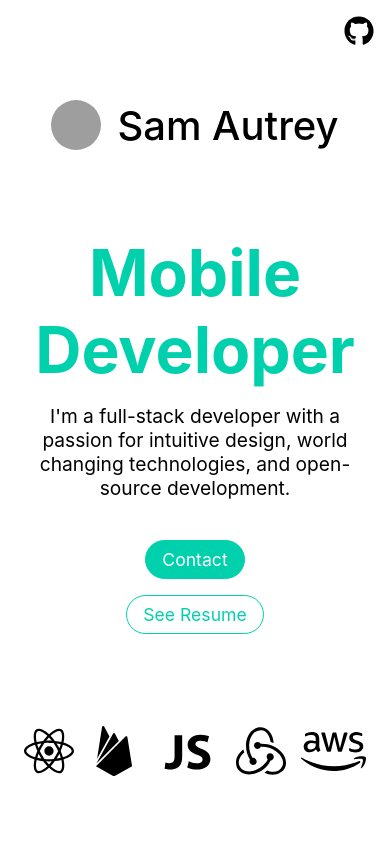
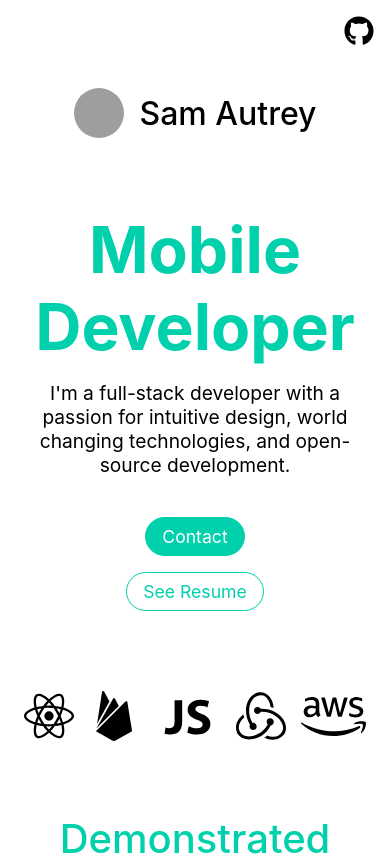
Before and after one commit to swushi/portfolio, a React (Create React App) app: page / in a window 390 px wide. Shown: the top 856 px of the page. Built offline with nearby package versions, Linux system fonts and the light colour scheme; grey boxes are pictures that could not be loaded.

Commit message:
added icon mount animations

```diff
--- a/src/App.css
+++ b/src/App.css
@@ -12,7 +12,6 @@
 }
 
 .welcome {
-  flex: 1;
   height: 100vh;
   flex-direction: column;
   display: flex;
@@ -78,6 +77,17 @@ a:active {
   display: flex;
   justify-content: space-around;
   align-items: center;
+}
+
+.skill {
+  transition: all 0.2s linear;
+  transform: translateX(-20px);
+  opacity: 0;
+}
+
+.skill.showing {
+  opacity: 1;
+  transform: translateX(0px);
 }
 
 .welcome-buttons-wrapper {
@@ -169,6 +179,12 @@ section>.title {
   .aside {
     flex: 0;
   }
+  .welcome {
+    height: 80%;
+  }
+  .name {
+    font-size: 2.0rem;
+  }
   .welcome-buttons-wrapper {
     flex-direction: column;
     align-items: center;
--- a/src/App.js
+++ b/src/App.js
@@ -3,8 +3,24 @@ import "./App.css";
 import { FaGithub } from "react-icons/fa";
 import { SiFirebase, SiReact, SiRedux, SiAmazonaws } from "react-icons/si";
 import { DiJavascript1 } from "react-icons/di";
+import { useEffect, useRef } from "react";
+
+const delay = (ms) => new Promise((res) => setTimeout(res, ms));
 
 function App() {
+  const skillsRef = useRef(null);
+  useEffect(() => {
+    animateIcons();
+  }, []);
+
+  const animateIcons = async () => {
+    const children = skillsRef.current.children;
+    for (let child of children) {
+      child.classList.toggle("showing");
+      await delay(100);
+    }
+  };
+
   return (
     <div className="App">
       <aside className="aside aside1" />
@@ -36,7 +52,7 @@ function App() {
               </a>
             </div>
           </div>
-          <div className="skills">
+          <div className="skills" ref={skillsRef}>
             <SiReact size={50} className="skill" />
             <SiFirebase size={50} className="skill" />
             <DiJavascript1 size={65} className="skill" />
```
